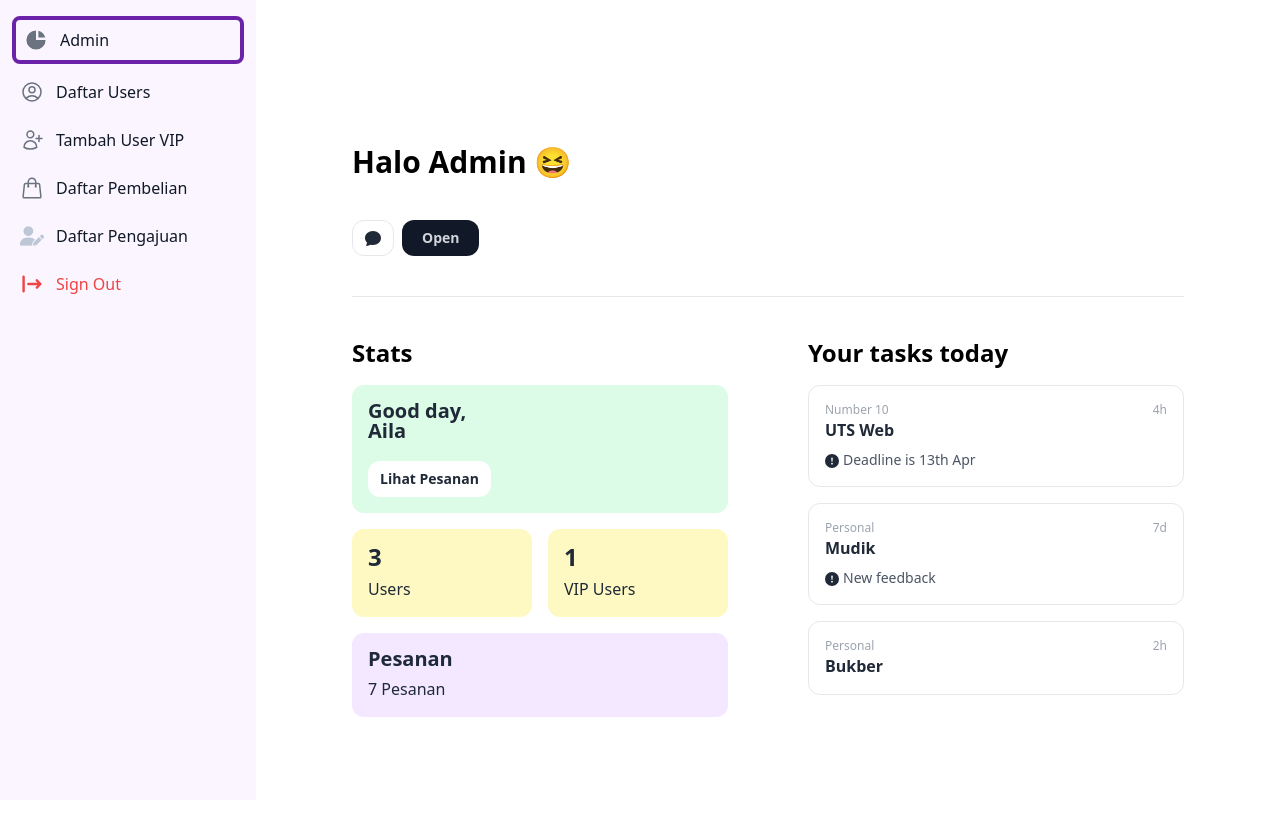
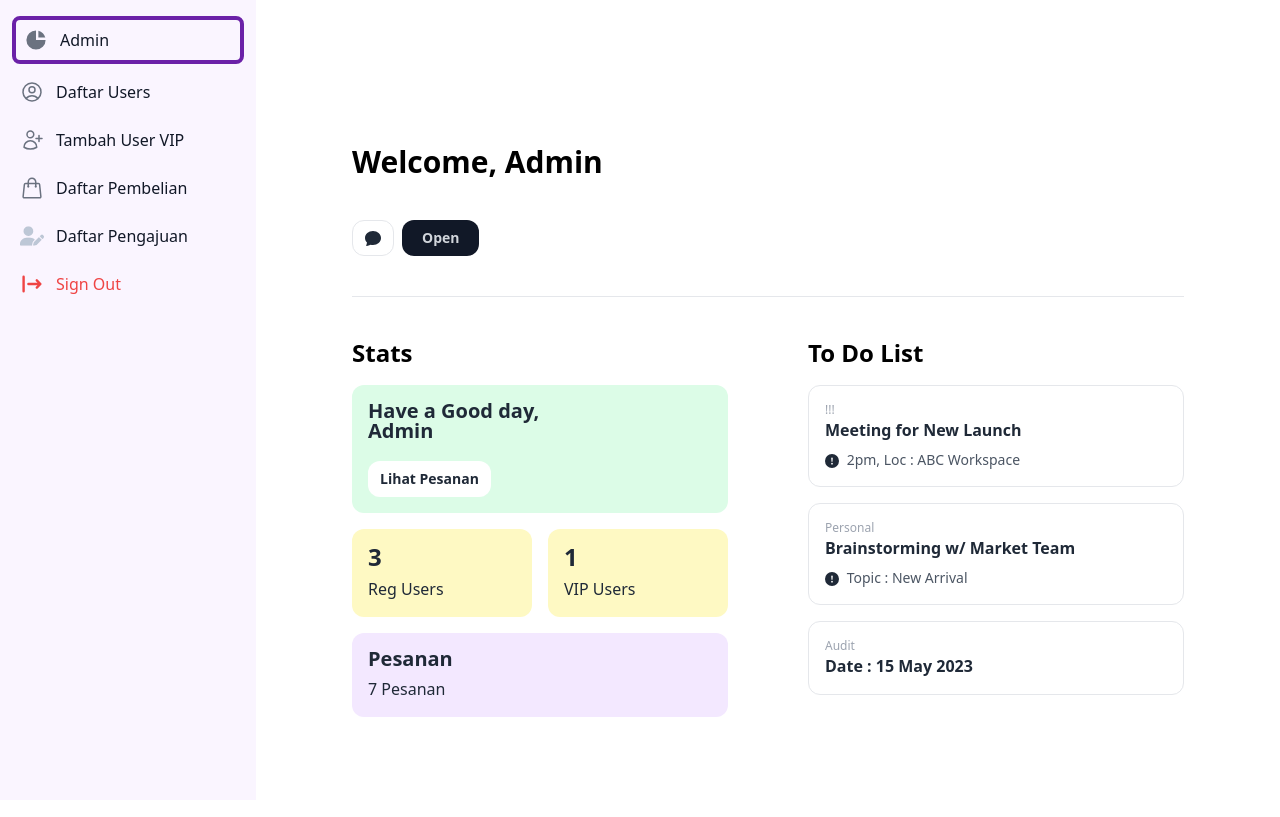
Before and after one commit to A2-kel2-secrett-store/PA-web-2, a PHP site: page /admin in a window 1280 px wide. Run offline with PHP 8.4, Linux system fonts and the light colour scheme; a user stored in the database is signed in; data comes from the database, SQL or seed files in the repository; style sheets or scripts are compiled from the project's sources.

Commit message:
ganti nm

```diff
--- a/admin/index.php
+++ b/admin/index.php
@@ -27,7 +27,7 @@ $lenPesanan = mysqli_fetch_row($sql);
       <div class="px-6 py-8">
         <div class="max-w-4xl mx-auto">
           <div class="bg-white rounded-3xl p-8 mb-5">
-            <h1 class="text-3xl font-bold mb-10">Halo Admin 😆</h1>
+            <h1 class="text-3xl font-bold mb-10">Welcome, Admin</h1>
             <div class="flex items-center justify-between">
               <div class="flex items-center gap-x-2">
                 <button type="button" class="inline-flex items-center justify-center h-9 px-3 rounded-xl border hover:border-gray-400 text-gray-800 hover:text-gray-900 transition">
@@ -47,7 +47,7 @@ $lenPesanan = mysqli_fetch_row($sql);
                 <div class="grid grid-cols-2 gap-4">
                   <div class="col-span-2">
                     <div class="p-4 bg-green-100 rounded-xl">
-                      <div class="font-bold text-xl text-gray-800 leading-none">Good day, <br>Aila</div>
+                      <div class="font-bold text-xl text-gray-800 leading-none">Have a Good day, <br>Admin</div>
                       <div class="mt-5">
                         <a href="/admin/purchase" class="inline-flex items-center justify-center py-2 px-3 rounded-xl bg-white text-gray-800 hover:text-green-500 text-sm font-semibold transition">
                           Lihat Pesanan
@@ -57,7 +57,7 @@ $lenPesanan = mysqli_fetch_row($sql);
                   </div>
                   <a href="/admin/users/" class="p-4 bg-yellow-100 rounded-xl text-gray-800">
                     <div class="font-bold text-2xl leading-none" id="users"><?= $lenUsers[0] ?></div>
-                    <div class="mt-2">Users</div>
+                    <div class="mt-2">Reg Users</div>
                   </a>
                   <div class="p-4 bg-yellow-100 rounded-xl text-gray-800">
                     <div class="font-bold text-2xl leading-none" id="vip"><?= $lenUsersVip[0] ?></div>
@@ -72,38 +72,34 @@ $lenPesanan = mysqli_fetch_row($sql);
                 </div>
               </div>
               <div>
-                <h2 class="text-2xl font-bold mb-4">Your tasks today</h2>
+                <h2 class="text-2xl font-bold mb-4">To Do List</h2>
                 <div class="space-y-4">
                   <div class="p-4 bg-white border rounded-xl text-gray-800 space-y-2">
                     <div class="flex justify-between">
-                      <div class="text-gray-400 text-xs">Number 10</div>
-                      <div class="text-gray-400 text-xs">4h</div>
+                      <div class="text-gray-400 text-xs">!!!</div>
                     </div>
-                    <a href="javascript:void(0)" class="font-bold hover:text-yellow-800 hover:underline">UTS Web</a>
+                    <a href="javascript:void(0)" class="font-bold hover:text-yellow-800 hover:underline">Meeting for New Launch</a>
                     <div class="text-sm text-gray-600">
                       <svg xmlns="http://www.w3.org/2000/svg" width="1em" height="1em" fill="currentColor" class="text-gray-800 inline align-middle mr-1" viewBox="0 0 16 16">
                         <path d="M16 8A8 8 0 1 1 0 8a8 8 0 0 1 16 0zM8 4a.905.905 0 0 0-.9.995l.35 3.507a.552.552 0 0 0 1.1 0l.35-3.507A.905.905 0 0 0 8 4zm.002 6a1 1 0 1 0 0 2 1 1 0 0 0 0-2z" />
-                      </svg>Deadline is 13th Apr
+                      </svg> 2pm, Loc : ABC Workspace
                     </div>
                   </div>
                   <div class="p-4 bg-white border rounded-xl text-gray-800 space-y-2">
                     <div class="flex justify-between">
                       <div class="text-gray-400 text-xs">Personal</div>
-                      <div class="text-gray-400 text-xs">7d</div>
                     </div>
-                    <a href="javascript:void(0)" class="font-bold hover:text-yellow-800 hover:underline">Mudik</a>
+                    <a href="javascript:void(0)" class="font-bold hover:text-yellow-800 hover:underline">Brainstorming w/ Market Team</a>
                     <div class="text-sm text-gray-600">
                       <svg xmlns="http://www.w3.org/2000/svg" width="1em" height="1em" fill="currentColor" class="text-gray-800 inline align-middle mr-1" viewBox="0 0 16 16">
                         <path d="M16 8A8 8 0 1 1 0 8a8 8 0 0 1 16 0zM8 4a.905.905 0 0 0-.9.995l.35 3.507a.552.552 0 0 0 1.1 0l.35-3.507A.905.905 0 0 0 8 4zm.002 6a1 1 0 1 0 0 2 1 1 0 0 0 0-2z" />
-                      </svg>New feedback
+                      </svg> Topic : New Arrival
                     </div>
                   </div>
                   <div class="p-4 bg-white border rounded-xl text-gray-800 space-y-2">
                     <div class="flex justify-between">
-                      <div class="text-gray-400 text-xs">Personal</div>
-                      <div class="text-gray-400 text-xs">2h</div>
-                    </div>
-                    <a href="javascript:void(0)" class="font-bold hover:text-yellow-800 hover:underline">Bukber</a>
+                      <div class="text-gray-400 text-xs">Audit</div>                    </div>
+                    <a href="javascript:void(0)" class="font-bold hover:text-yellow-800 hover:underline">Date : 15 May 2023</a>
                   </div>
                 </div>
               </div>
--- a/pesanan/index.php
+++ b/pesanan/index.php
@@ -52,7 +52,6 @@ if (isset($_GET['id'])) {
               Status
             </th>
             <th scope="col" class="px-6 py-3">
-              Action
             </th>
           </tr>
         </thead>
@@ -96,7 +95,7 @@ if (isset($_GET['id'])) {
               <?php
               if ($data['status'] == "Proses") : ?>
                 <td class="px-6 py-4">
-                  <a href="/pesanan/index.php?id=<?= $data['id'] ?>" class="font-medium bg-gray-50 text-red-600 dark:text-red-500 hover:underline">Remove</a>
+                  <a href="/pesanan/index.php?id=<?= $data['id'] ?>" class="font-medium bg-gray-50 text-red-600 dark:text-red-500 hover:underline">Cancel</a>
                 </td>
               <?php else : ?>
                 <td class="px-6 py-4"></td>
```
Also changed, not shown: profile/index.php (+4 -4 lines).
